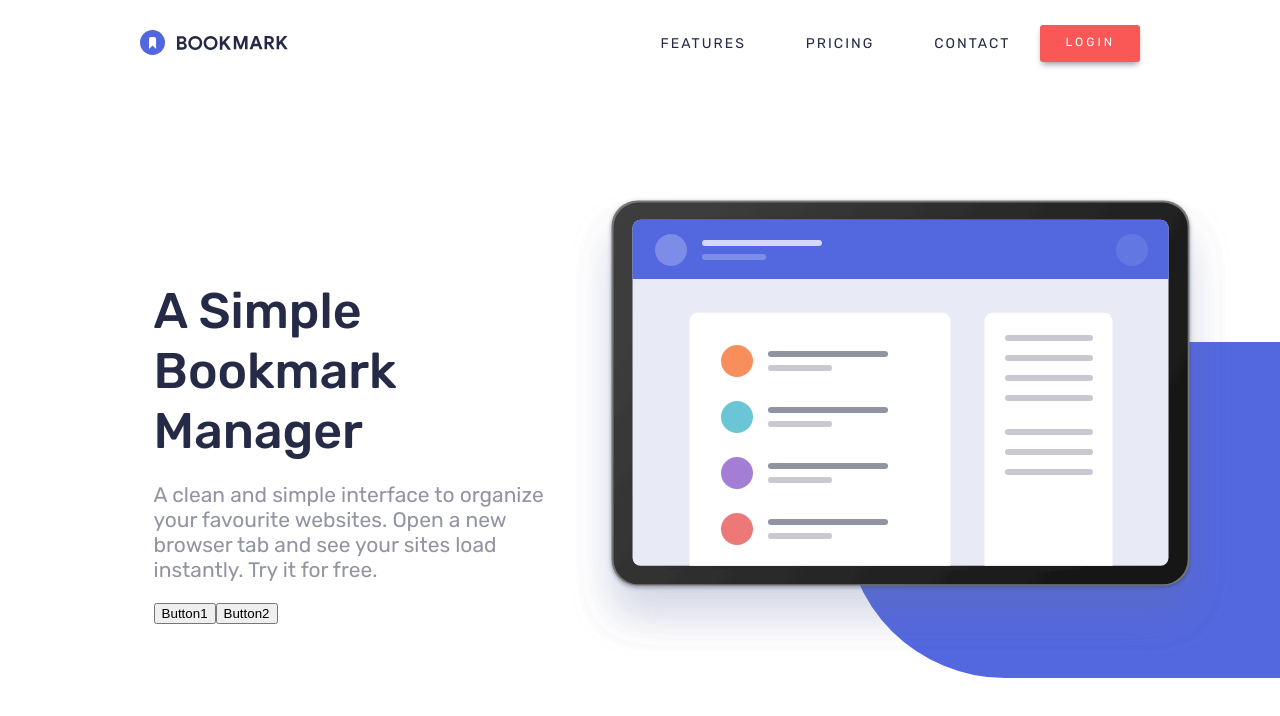
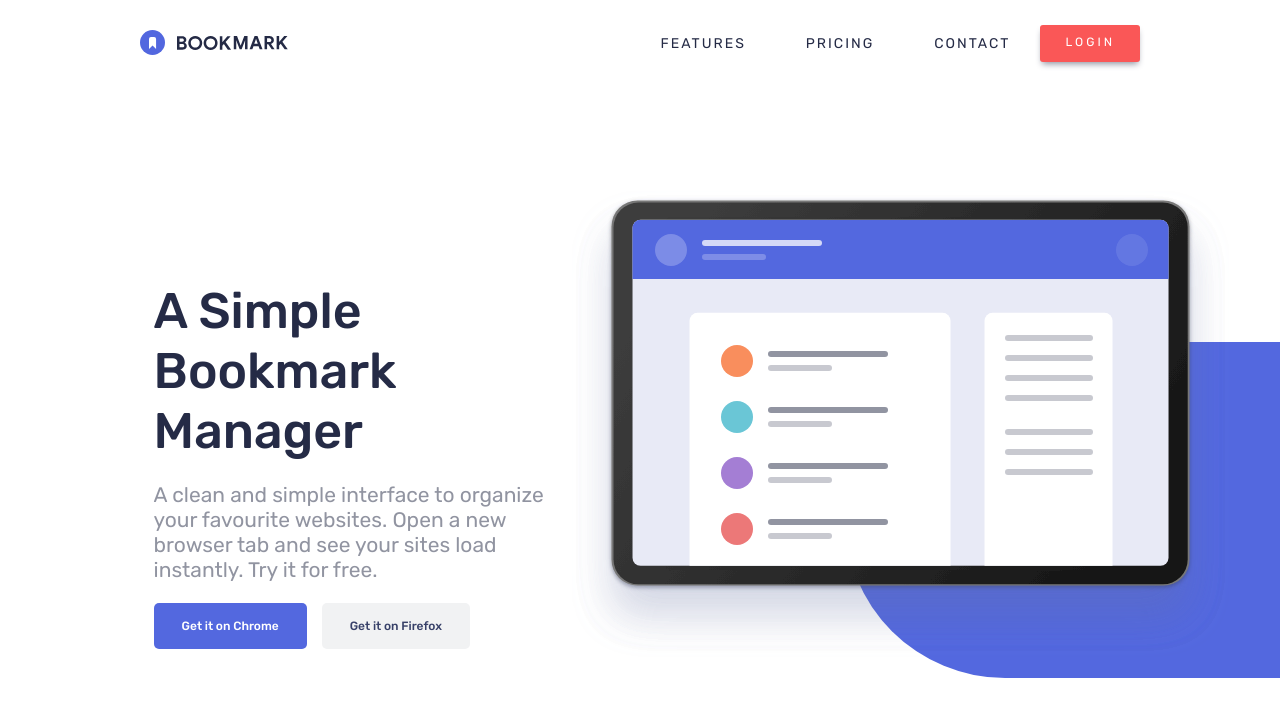
Before and after one commit to emrerol/bookmark-landing-page, a React (Create React App) app: page / in a window 1280 px wide. Shown: the top 716 px of the page. Built offline with nearby package versions, Linux system fonts and the light colour scheme.

Commit message:
landinge buton eklendi

```diff
--- a/src/components/medium-button/medium-button.style.scss
+++ b/src/components/medium-button/medium-button.style.scss
@@ -3,24 +3,24 @@
 .md-btn {
       color: lighten($grayish-blue, 60);
       text-align: center;
-      padding: 1rem 3.5rem;
-      text-transform: uppercase;
+      padding: 1.6rem 2.8rem;
       cursor: pointer;
       border: none;
       font-family: $font-family;
       font-size: 1.2rem;
-      letter-spacing: 3px;
-      border-radius: 3px;
+      font-weight: $medium-font;
+      // letter-spacing: .3rem;
+      border-radius: .5rem;
       text-decoration:none;
 
 }
 
 .md-blue-btn {
       background-color: $soft-blue;
-      color: black;
+      color: #ffffff;
 }
 
 .md-grey-btn {
-      background-color: lighten($grayish-blue, 15);
-      color: red;
+      background-color: lighten($grayish-blue, 35);
+      color: lighten($very-dark-blue, 10)
 }
--- a/src/layouts/landing/landing.layout.jsx
+++ b/src/layouts/landing/landing.layout.jsx
@@ -1,24 +1,38 @@
 import "./landing.style.scss";
+import { useContext } from "react";
+import { ButtonContext } from "../../contexts/button.context";
 import Hero from "../../images/illustration-hero.svg";
+import MediumButton from "../../components/medium-button/medium-button.component";
 
 export default function Landing() {
+  const { buttonType } = useContext(ButtonContext);
+
+  const { mediumBlueButton, mediumGreyButton } = buttonType;
 
   return (
     <div className="landingdiv">
       <div className="bluesurface"></div>
       <div className="landingleftside">
         <h1 className="h1">A Simple Bookmark Manager</h1>
-                <p className="parag">A clean and simple interface to organize your
-                favourite websites. Open a new browser tab and
-                see your sites load instantly. Try it for free.</p>
+        <p className="parag">
+          A clean and simple interface to organize your favourite websites. Open
+          a new browser tab and see your sites load instantly. Try it for free.
+        </p>
         <div className="landingbuttonsdiv">
-                    <button>Button1</button>
-                    <button>Button2</button>
+          <MediumButton
+            text={"Get it on Chrome"}
+            colorName={mediumBlueButton}
+          />
+          <MediumButton
+            text={"Get it on Firefox"}
+            colorName={mediumGreyButton}
+          />
         </div>
       </div>
+
       <div className="landingrightside">
-                <img src={Hero} alt="illustration_tablet" className="hero"/>
+        <img src={Hero} alt="illustration_tablet" className="hero" />
       </div>
     </div>
-    )
+  );
 }
--- a/src/layouts/landing/landing.style.scss
+++ b/src/layouts/landing/landing.style.scss
@@ -35,6 +35,7 @@
         .landingbuttonsdiv{
             display: flex;
             flex-direction: row;
+            gap: 1.5rem;
         }
         .h1{
             font-size: 5rem;
@@ -49,7 +50,22 @@
     }
     .landingrightside{
         z-index: 2;
+
+        .hero {
+            max-width: 100vw;
+        }
     }
 
 
+
 }
+
+
+@media (max-width:1000px) {
+    .landingdiv {
+        display: flex;
+        flex-direction: column;
+        gap: 2rem;
+        flex-wrap: wrap-reverse;
+    }
+}
```
Lines whose indentation alone changed are shown as unchanged.
